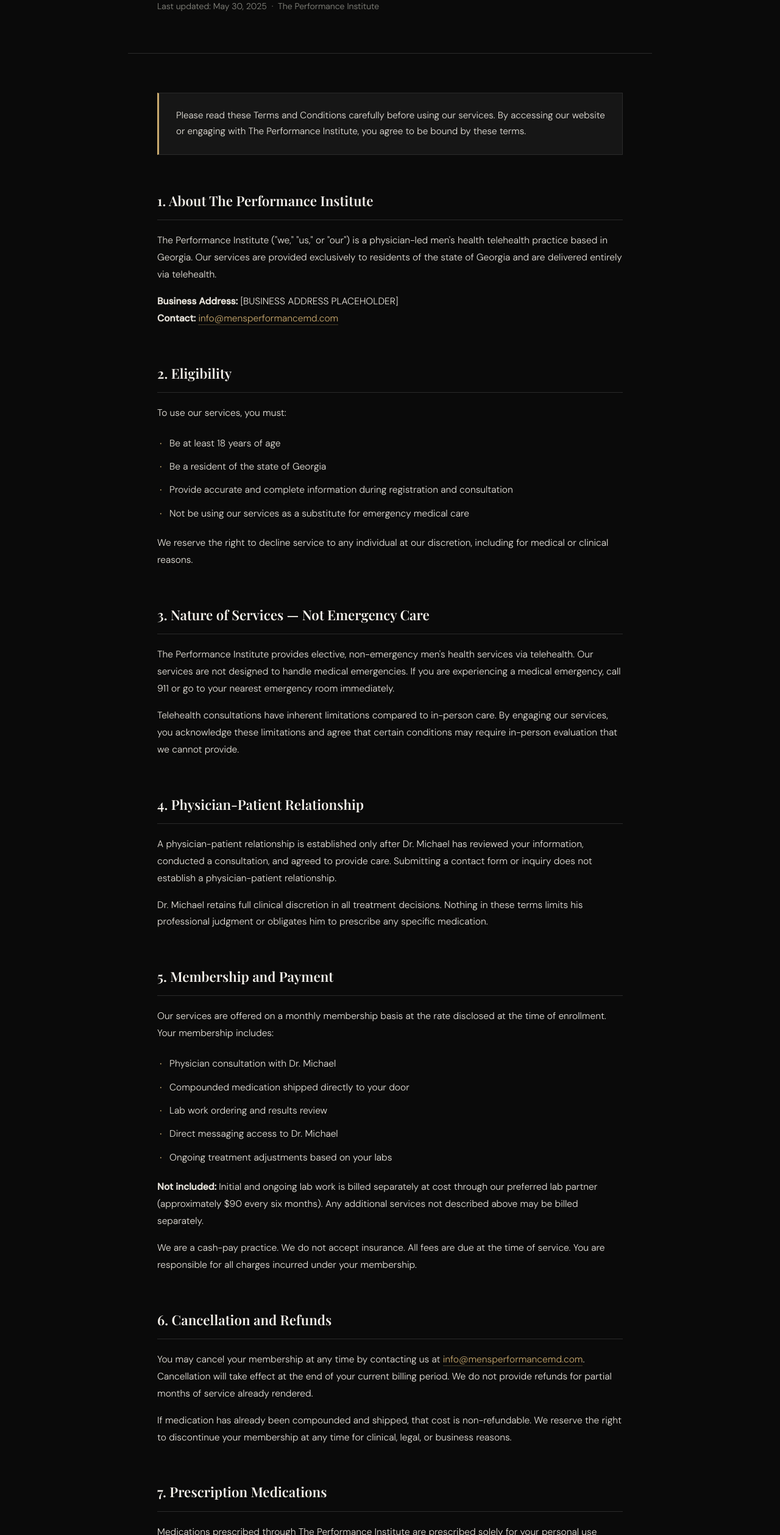
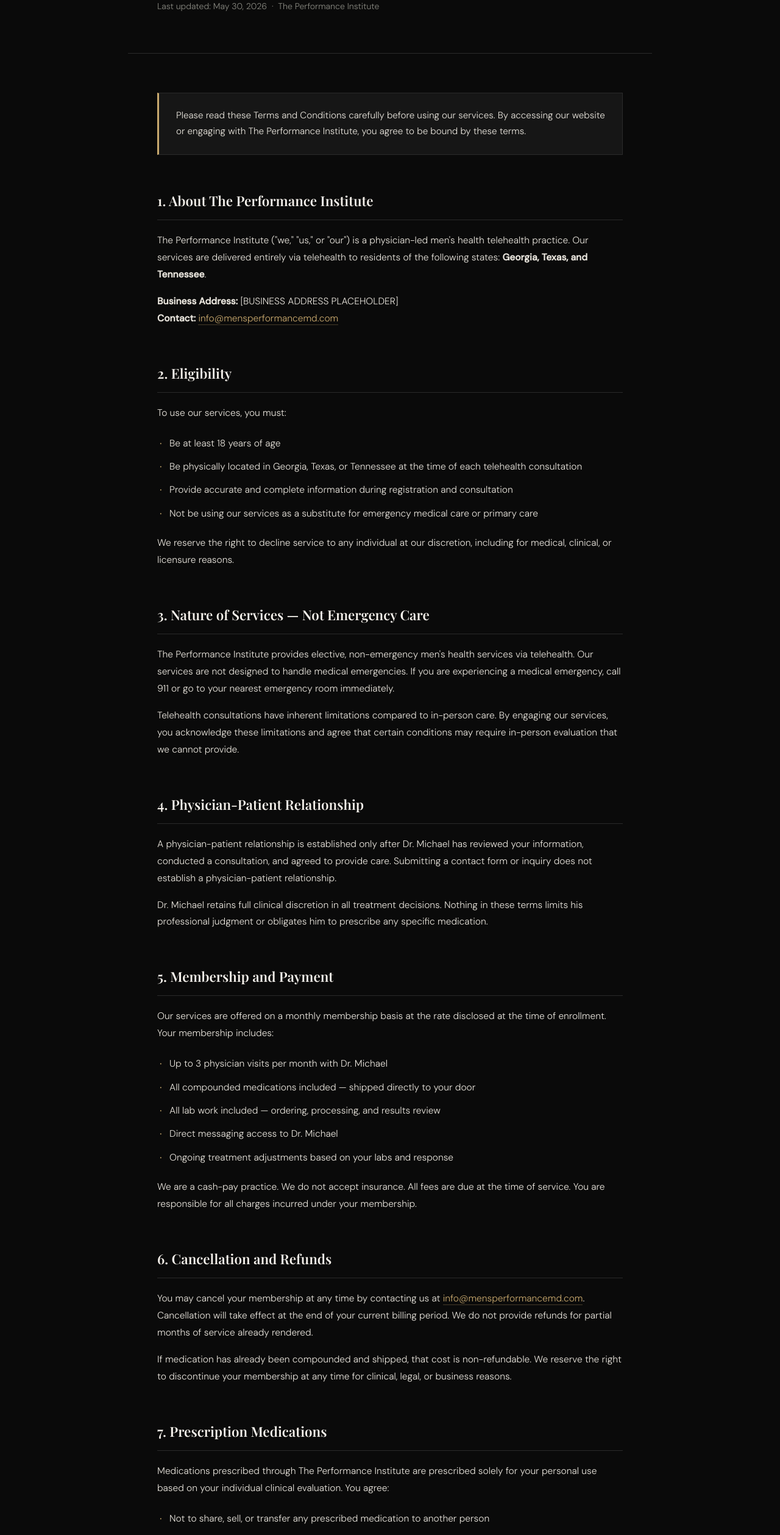
Before and after one commit to mikehawaii76-dotcom/performance-institute, a website: page terms.html in a window 1280 px wide. Shown: the part 283-2800 px from the top of the page at 61% size. Drawn offline with nearby package versions, Linux system fonts and the light colour scheme; a web font is replaced by a local one.

Commit message:
Add files via upload

```diff
--- a/terms.html
+++ b/terms.html
@@ -4,7 +4,7 @@
 <meta charset="UTF-8" />
 <meta name="viewport" content="width=device-width, initial-scale=1.0" />
 <title>Terms & Conditions | The Performance Institute</title>
-  <meta name="description" content="Terms and Conditions for The Performance Institute — Men's Health Telehealth Practice in Georgia." />
+<meta name="description" content="Terms and Conditions for The Performance Institute — Men's Health Telehealth Practice serving Georgia, Texas, and Tennessee." />
 <link rel="preconnect" href="https://fonts.googleapis.com" />
 <link rel="preconnect" href="https://fonts.gstatic.com" crossorigin />
 <link href="https://fonts.googleapis.com/css2?family=Playfair+Display:ital,wght@0,400;0,600;1,400&family=DM+Sans:wght@300;400;500&display=swap" rel="stylesheet" />
@@ -269,7 +269,7 @@
 <nav>
   <a href="/" class="nav-logo">
     The Performance Institute
-      <span>Men's Health · Georgia</span>
+    <span>Men's Health · GA · TX · TN</span>
   </a>
   <ul class="nav-links">
     <li><a href="/#difference">The Science</a></li>
@@ -285,7 +285,7 @@
 <header class="page-header">
   <p class="eyebrow">Legal</p>
   <h1>Terms &amp; Conditions</h1>
-    <p class="meta">Last updated: May 30, 2025 &nbsp;·&nbsp; The Performance Institute</p>
+  <p class="meta">Last updated: May 30, 2026 &nbsp;·&nbsp; The Performance Institute</p>
 </header>
 
 <!-- CONTENT -->
@@ -299,7 +299,7 @@
 
   <section>
     <h2>1. About The Performance Institute</h2>
-      <p>The Performance Institute ("we," "us," or "our") is a physician-led men's health telehealth practice based in Georgia. Our services are provided exclusively to residents of the state of Georgia and are delivered entirely via telehealth.</p>
+    <p>The Performance Institute ("we," "us," or "our") is a physician-led men's health telehealth practice. Our services are delivered entirely via telehealth to residents of the following states: <strong>Georgia, Texas, and Tennessee</strong>.</p>
     <p><strong>Business Address:</strong> [BUSINESS ADDRESS PLACEHOLDER]<br />
     <strong>Contact:</strong> <a href="mailto:info@mensperformancemd.com">info@mensperformancemd.com</a></p>
   </section>
@@ -309,11 +309,11 @@
     <p>To use our services, you must:</p>
     <ul>
       <li>Be at least 18 years of age</li>
-        <li>Be a resident of the state of Georgia</li>
+      <li>Be physically located in Georgia, Texas, or Tennessee at the time of each telehealth consultation</li>
       <li>Provide accurate and complete information during registration and consultation</li>
-        <li>Not be using our services as a substitute for emergency medical care</li>
+      <li>Not be using our services as a substitute for emergency medical care or primary care</li>
     </ul>
-      <p>We reserve the right to decline service to any individual at our discretion, including for medical or clinical reasons.</p>
+    <p>We reserve the right to decline service to any individual at our discretion, including for medical, clinical, or licensure reasons.</p>
   </section>
 
   <section>
@@ -332,13 +332,12 @@
     <h2>5. Membership and Payment</h2>
     <p>Our services are offered on a monthly membership basis at the rate disclosed at the time of enrollment. Your membership includes:</p>
     <ul>
-        <li>Physician consultation with Dr. Michael</li>
-        <li>Compounded medication shipped directly to your door</li>
-        <li>Lab work ordering and results review</li>
+      <li>Up to 3 physician visits per month with Dr. Michael</li>
+      <li>All compounded medications included — shipped directly to your door</li>
+      <li>All lab work included — ordering, processing, and results review</li>
       <li>Direct messaging access to Dr. Michael</li>
-        <li>Ongoing treatment adjustments based on your labs</li>
+      <li>Ongoing treatment adjustments based on your labs and response</li>
     </ul>
-      <p><strong>Not included:</strong> Initial and ongoing lab work is billed separately at cost through our preferred lab partner (approximately $90 every six months). Any additional services not described above may be billed separately.</p>
     <p>We are a cash-pay practice. We do not accept insurance. All fees are due at the time of service. You are responsible for all charges incurred under your membership.</p>
   </section>
 
@@ -382,8 +381,9 @@
   </section>
 
   <section>
-      <h2>12. Governing Law</h2>
+    <h2>12. Governing Law and Multi-State Telehealth</h2>
     <p>These Terms and Conditions are governed by and construed in accordance with the laws of the State of Georgia, without regard to its conflict of law provisions. Any disputes shall be resolved in the courts of Georgia.</p>
+    <p>Patients located in Texas and Tennessee at the time of service acknowledge that telehealth services are subject to the telehealth laws and regulations of their respective states. Dr. Michael is licensed to practice medicine and provide telehealth services in Georgia, Texas, and Tennessee. Your use of our services from any of these states constitutes your agreement to comply with the applicable telehealth regulations of your state.</p>
   </section>
 
   <section>
@@ -409,7 +409,7 @@
     <div class="footer-brand">
       <a href="/" class="nav-logo">
         The Performance Institute
-          <span>Men's Health · Georgia</span>
+        <span>Men's Health · GA · TX · TN</span>
       </a>
     </div>
     <ul class="footer-links">
@@ -425,7 +425,7 @@
       [BUSINESS ADDRESS PLACEHOLDER]<br />
       <a href="mailto:info@mensperformancemd.com" style="color: var(--gold); text-decoration: none;">info@mensperformancemd.com</a>
     </div>
-      <p class="footer-copy">© 2025 The Performance Institute · mensperformancemd.com &nbsp;·&nbsp; Telehealth services available to Georgia residents only.</p>
+    <p class="footer-copy">© 2026 The Performance Institute · mensperformancemd.com &nbsp;·&nbsp; Telehealth services available to residents of Georgia, Texas, and Tennessee.</p>
   </div>
 </footer>
 
```
Lines whose indentation alone changed are shown as unchanged.
